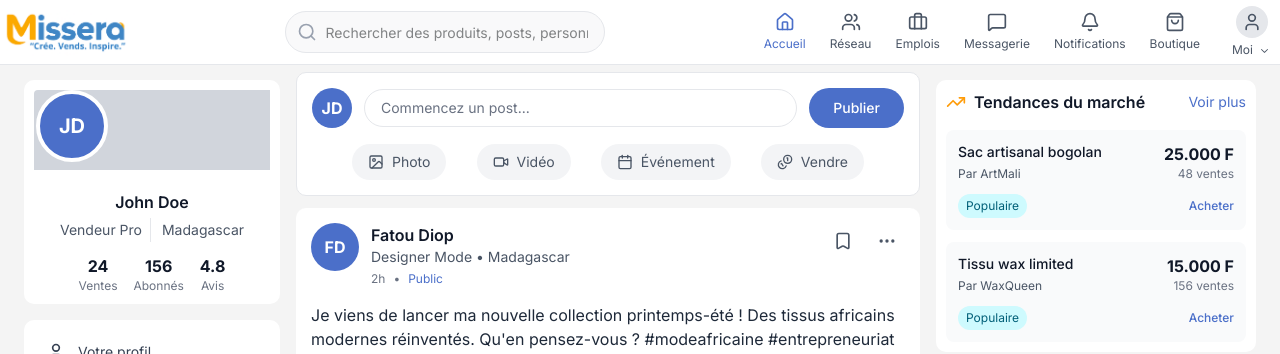
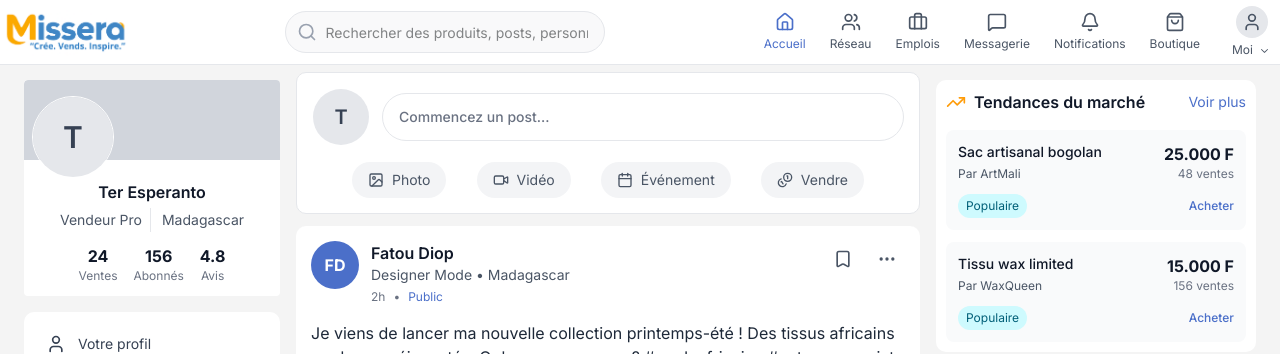
Before and after one commit to ramandimbsonMg/m_frondend, a Next.js app: page / in a window 1280 px wide. Shown: the top 354 px of the page. Built offline with nearby package versions, Linux system fonts and the light colour scheme.

Commit message:
update 2janv

```diff
--- a/src/components/feed/CreatePost.tsx
+++ b/src/components/feed/CreatePost.tsx
@@ -12,6 +12,8 @@
 } from "lucide-react";
 import { Button } from "../ui/button/button";
 import EmojiPickerUI from "../ui/emoji/emoji-picker-ui";
+import { UsersP } from "@/data/user";
+import Avatar from "../global/Avatar";
 
 export default function CreatePost() {
   const [content, setContent] = useState("");
@@ -31,18 +33,17 @@
     <>
       <div className="card border border-gray-200">
         <div className="flex items-center gap-3">
-          <div className="w-10 h-10 rounded-full bg-primary flex items-center justify-center text-white font-bold">
-            JD
-          </div>
-
+          {UsersP.map((user) => (
+            <div key={user.id}>
+              <Avatar name={user.name} image={user.photo} size="lg" />
+            </div>
+          ))}
           <button
             onClick={() => setOpen(true)}
-            className="flex-1 text-left px-4 py-2 border border-gray-200 rounded-full text-sm text-gray-500 hover:bg-gray-50 cursor-text"
+            className="flex-1 text-left px-4 py-2 h-12 border border-gray-200 rounded-full text-sm text-gray-500 font-medium hover:bg-gray-50 cursor-text"
           >
             Commencez un post...
           </button>
-
-          <Button>Publier</Button>
         </div>
 
         <div className="hidden lg:flex justify-between mt-4 px-10">
--- a/src/components/global/Avatar.tsx
+++ b/src/components/global/Avatar.tsx
@@ -12,6 +12,7 @@
   image?: string | null;
   size?: AvatarSize;
   status?: string;
+    className?: string;
 }
 
 
@@ -90,6 +91,7 @@
   image,
   size = "md",
   status,
+  className,
 }: AvatarProps) {
   const bgColor = getGrayColor(name);
   const initial = getInitial(name);
@@ -98,12 +100,12 @@
   const avatarStatus = mapStatus(status);
 
   return (
-    <div className="relative inline-flex">
+    <div className="relative inline-flex border border-white rounded-full">
       <div
         className={clsx(
           "flex items-center justify-center rounded-full overflow-hidden font-semibold text-gray-700 select-none",
           bgColor,
-          config.wrapper
+          config.wrapper, className
         )}
       >
         {image ? (
--- a/src/components/layout/sidebar/Sidebar.tsx
+++ b/src/components/layout/sidebar/Sidebar.tsx
@@ -14,6 +14,8 @@
   DollarSign,
 } from "lucide-react";
 import { useState } from "react";
+import { UsersP } from "@/data/user";
+import Avatar from "@/components/global/Avatar";
 
 const Sidebar = () => {
   const [activeTab, setActiveTab] = useState("feed");
@@ -37,19 +39,21 @@
     <aside className="hidden lg:block w-64 min-h-[calc(100vh-4rem)] pt-6">
       <div className="sticky top-20">
         {/* Profile Card */}
-        <div className="mb-4">
-          <div className="relative card-1">
+
+        {UsersP.map((user) => (
+          <div key={user.id} className="mb-4">
+            <div className="relative bg-white rounded overflow-hidden">
               <div className="bg-gray-300 h-20 rounded-tl">
-              <div className="absolute top-2.5 left-12 transform -translate-x-1/2">
-                <div className="w-18 h-18 rounded-full border-4 border-white bg-primary flex items-center justify-center">
-                  <span className="text-white font-bold text-xl">JD</span>
+                <div className="pt-4 px-2">
+                  <Avatar name={user.name} image={user.photo} size="2xl" />
                 </div>
               </div>
-            </div>
-            <div className="pt-3 text-center">
-              <h3 className="font-semibold text-gray-900 mt-2">John Doe</h3>
+              <div className="py-3 text-center">
+                <h3 className="font-semibold text-gray-900 mt-2">
+                  {user.name} {user.firstname}
+                </h3>
                 <div className="text-sm text-gray-600 mt-1 flex items-center gap-2 text-center justify-center">
-                Vendeur Pro
+                  {user.fonction}
                   <hr className="h-6 w-1 border-l border-t-0 border-gray-200" />
                   Madagascar
                 </div>
@@ -70,7 +74,7 @@
               </div>
             </div>
           </div>
-
+        ))}
         {/* Navigation */}
         <nav className="card-1">
           <div className="space-y-1">
--- a/src/data/user.ts
+++ b/src/data/user.ts
@@ -25,3 +25,14 @@
     fonction: "Utilisateur",
   },
 ];
+
+export const UsersP: User[] = [
+  {
+    id: 1,
+    email: "teresperanto@missera.com",
+    name: "Ter",
+    firstname: "Esperanto",
+    fonction: "Vendeur Pro",
+    avatar: "https://img.daisyui.com/images/profile/john-doe.jpg",
+  },
+];
--- a/src/types/types.ts
+++ b/src/types/types.ts
@@ -11,7 +11,7 @@
 export interface User {
   id: number;
   email: string;
-  name?: string;
+  name: string;
   firstname?: string;
   fonction?: string;
   phone?: string;
```
Lines whose indentation alone changed are shown as unchanged.
